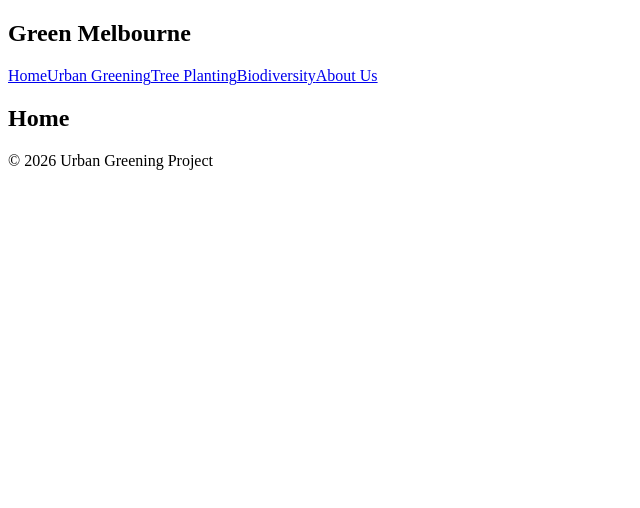
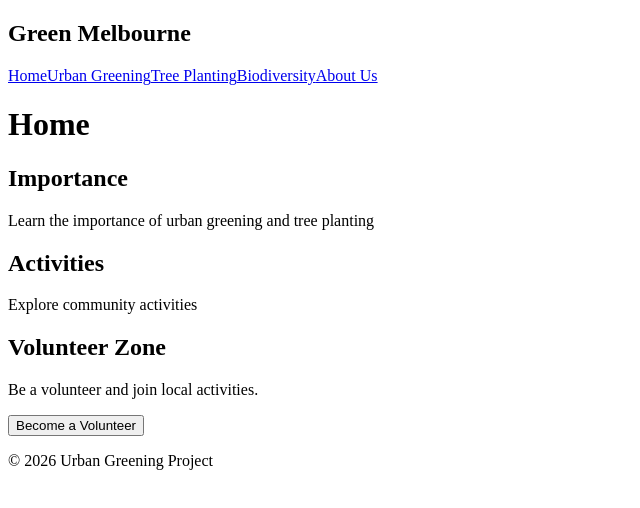
Before and after one commit to Frank-C-35839899/Assessment, a Vue app: page / in a window 1280 px wide. Shown: the top 508 px of the page, without its empty margins (0-640 px from the left). Built offline with nearby package versions, Linux system fonts and the light colour scheme; the HTML template or start-up script is replaced by a standard one.

Commit message:
Home page 1

```diff
--- a/src/components/ActivitiesSection.vue
+++ b/src/components/ActivitiesSection.vue
@@ -1,5 +1,7 @@
 <template>
-  <header>
-    <h2>Activities Section</h2>
-  </header>
+  <section>
+    <h2>Activities</h2>
+
+    <p>Explore community activities</p>
+  </section>
 </template>
--- a/src/components/ImportanceSection.vue
+++ b/src/components/ImportanceSection.vue
@@ -1,5 +1,7 @@
 <template>
-  <header>
-    <h2>Importance Section</h2>
-  </header>
+  <section>
+    <h2>Importance</h2>
+
+    <p>Learn the importance of urban greening and tree planting</p>
+  </section>
 </template>
--- a/src/components/VolunteerSection.vue
+++ b/src/components/VolunteerSection.vue
@@ -1,5 +1,9 @@
 <template>
-  <header>
-    <h2>Volunteer Section</h2>
-  </header>
+  <section>
+    <h2>Volunteer Zone</h2>
+
+    <p>Be a volunteer and join local activities.</p>
+
+    <button>Become a Volunteer</button>
+  </section>
 </template>
--- a/src/views/HomeView.vue
+++ b/src/views/HomeView.vue
@@ -1,5 +1,15 @@
+<script setup>
+import ImportanceSection from '../components/ImportanceSection.vue'
+import ActivitiesSection from '../components/ActivitiesSection.vue'
+import VolunteerSection from '../components/VolunteerSection.vue'
+</script>
+
 <template>
-  <header>
-    <h2>Home</h2>
-  </header>
+  <div>
+    <h1>Home</h1>
+
+    <ImportanceSection />
+    <ActivitiesSection />
+    <VolunteerSection />
+  </div>
 </template>
```
